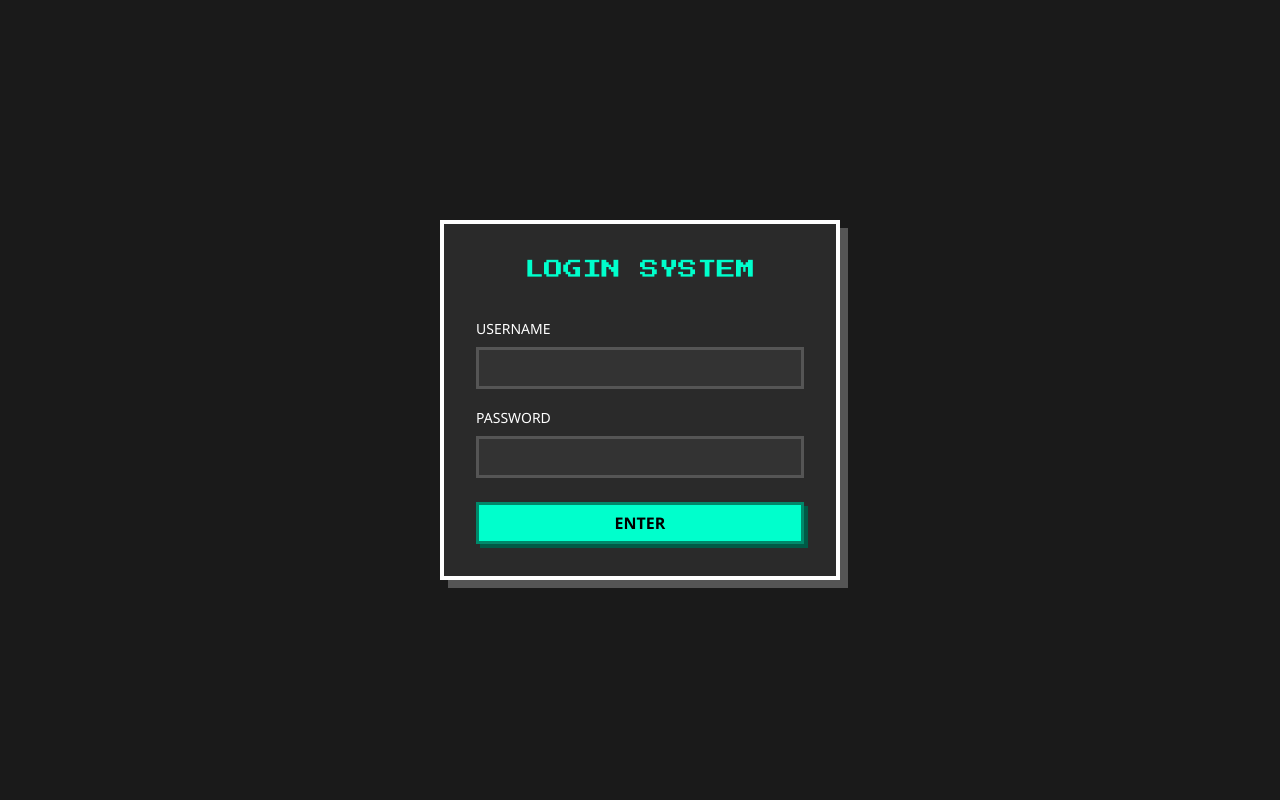
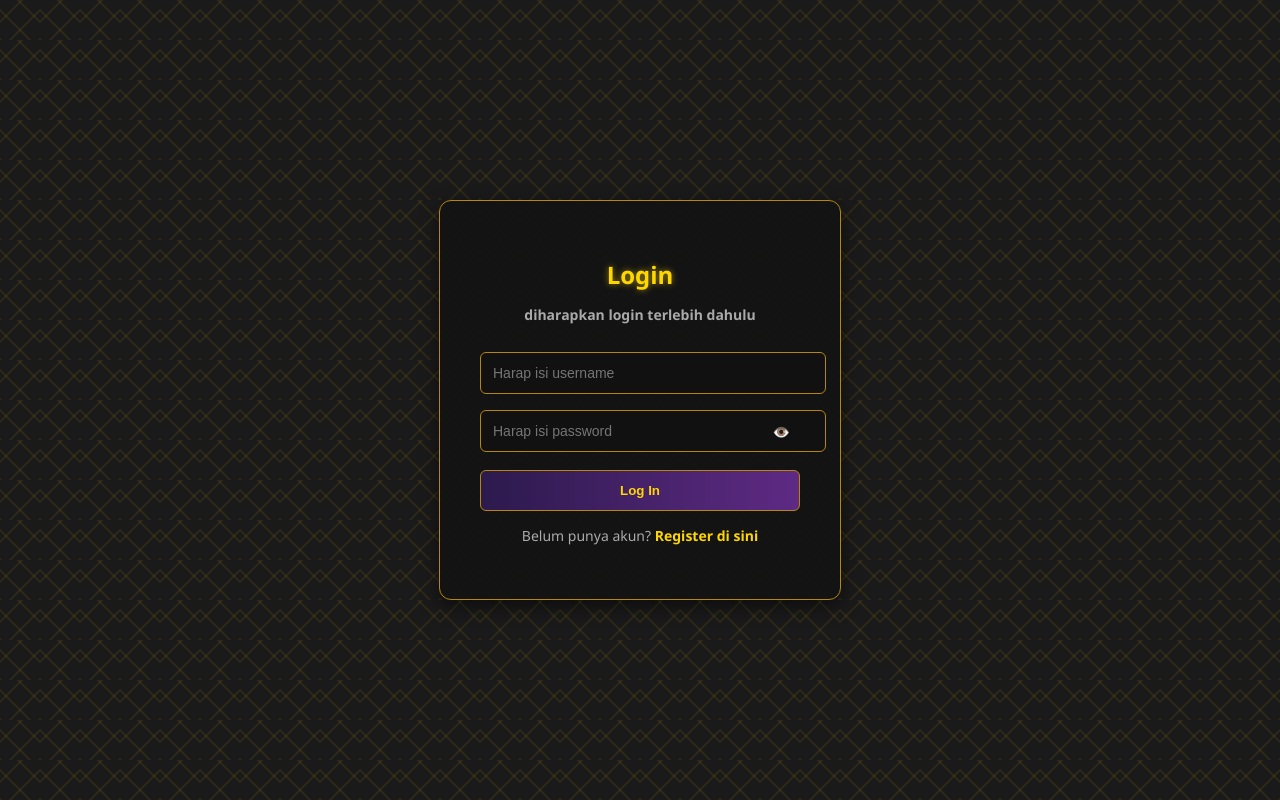
Before and after one commit to QinxxTzy/regi, a PHP site: page / in a window 1280 px wide. Run offline with PHP 8.4, Linux system fonts and the light colour scheme.

Commit message:
Update index.php

```diff
--- a/index.php
+++ b/index.php
@@ -1,115 +1,95 @@
-<?php
-include 'config.php';
-session_start();
-
-$error = "";
-if (isset($_POST['login'])) {
-    $username = mysqli_real_escape_string($conn, $_POST['username']);
-    $password = md5($_POST['password']);
-
-    $query = "SELECT * FROM users WHERE username='$username' AND password='$password'";
-    $result = mysqli_query($conn, $query);
-
-    if (mysqli_num_rows($result) == 1) {
-        $_SESSION['username'] = $username;
-        header("Location: dashboard.php");
-    } else {
-        $error = "Username atau Password salah!";
-    }
-}
-?>
-
 <!DOCTYPE html>
 <html lang="id">
 <head>
     <meta charset="UTF-8">
-    <meta name="viewport" content="width=device-width, initial-scale=1.0">
-    <title>Pixel Login | Modern</title>
-    <link href="https://cdn.jsdelivr.net/npm/bootstrap@5.3.0/dist/css/bootstrap.min.css" rel="stylesheet">
+    <title>Login Dengan PHP dan MySQL</title>
     <style>
-        @import url('https://fonts.googleapis.com/css2?family=Press+Start+2P&display=swap');
-
     body {
-            background-color: #1a1a1a;
-            color: #fff;
-            font-family: 'Segoe UI', Tahoma, Geneva, Verdana, sans-serif;
-            display: flex;
-            align-items: center;
-            justify-content: center;
-            height: 100vh;
+        margin: 0; padding: 0; font-family: 'Segoe UI', sans-serif;
+        background: #1a1a1a; color: #f5f5f5;
+        background-image:
+          repeating-linear-gradient(45deg, rgba(255,215,0,0.07) 0, rgba(255,215,0,0.07) 2px, transparent 2px, transparent 20px),
+          repeating-linear-gradient(-45deg, rgba(255,215,0,0.07) 0, rgba(255,215,0,0.07) 2px, transparent 2px, transparent 20px);
+        background-size: 40px 40px;
+        display: flex; justify-content: center; align-items: center; height: 100vh;
     }
-
-        .pixel-card {
-            background: #2a2a2a;
-            border: 4px solid #fff;
-            box-shadow: 8px 8px 0px #555;
-            padding: 2rem;
-            max-width: 400px;
-            width: 100%;
+    .login-container { display: flex; justify-content: center; align-items: center; width: 100%; }
+    .login-box {
+        background: rgba(20,20,20,0.95);
+        padding: 40px; border: 1px solid #b8860b; border-radius: 12px;
+        width: 320px; text-align: center; box-shadow: 0 6px 18px rgba(0,0,0,0.5);
     }
-
-        .pixel-title {
-            font-family: 'Press Start 2P', cursive;
-            font-size: 1.2rem;
-            text-align: center;
-            margin-bottom: 2rem;
-            color: #00ffcc;
+    .login-box h1 { font-size: 24px; color: #ffd700; margin-bottom: 10px; text-shadow: 0 0 6px rgba(255,215,0,0.6); }
+    .login-box h3 { font-size: 14px; color: #aaa; margin-bottom: 20px; }
+    .login-box input {
+        width: 100%; padding: 12px; margin: 8px 0;
+        border: 1px solid #b8860b; border-radius: 6px; background: #111; color: #ffd700; font-size: 14px;
     }
-
-        .form-control {
-            background: #333;
-            border: 3px solid #555;
-            border-radius: 0;
-            color: #fff;
+    .login-box button {
+        width: 100%; padding: 12px;
+        background: linear-gradient(90deg, #2c1a4d, #5e2a84);
+        border: 1px solid #b8860b; border-radius: 6px;
+        color: #ffd700; font-weight: bold; cursor: pointer; margin-top: 10px; transition: 0.3s;
     }
-
-        .form-control:focus {
-            background: #444;
-            border-color: #00ffcc;
-            box-shadow: none;
-            color: #fff;
+    .login-box button:hover { background: linear-gradient(90deg, #5e2a84, #2c1a4d); transform: scale(1.05); }
+    .error { color: #f44336; margin-bottom: 15px; font-size: 14px; font-weight: bold; }
+    .success {
+        background: #2ecc71; color: #fff; padding: 10px 20px; border-radius: 6px;
+        margin: 10px 0; font-size: 14px; font-weight: bold; text-align: center;
+        opacity: 0; transform: translateY(-15px); animation: fadeIn 0.6s forwards;
     }
-
-        .btn-pixel {
-            background: #00ffcc;
-            border: 3px solid #00886a;
-            border-radius: 0;
-            color: #000;
-            font-weight: bold;
-            box-shadow: 4px 4px 0px #005a46;
-            width: 100%;
-            transition: all 0.1s;
-        }
-
-        .btn-pixel:active {
-            transform: translate(2px, 2px);
-            box-shadow: 2px 2px 0px #005a46;
+    @keyframes fadeIn { to { opacity: 1; transform: translateY(0); } }
+    .password-wrapper { position: relative; }
+    .toggle-eye {
+        position: absolute; right: 10px; top: 50%; transform: translateY(-50%);
+        cursor: pointer; color: #ffd700; font-size: 14px;
     }
     </style>
 </head>
 <body>
+    <div class="login-container">
+        <div class="login-box">
+            <h1>Login</h1>
+            <h3>diharapkan login terlebih dahulu</h3>
 
-<div class="pixel-card">
-    <div class="pixel-title">LOGIN SYSTEM</div>
-
-    <?php if($error): ?>
-        <div class="alert alert-danger py-2" style="border-radius:0; font-size: 0.8rem;">
-            <?= $error ?>
-        </div>
+            <?php if (isset($_GET['error'])): ?>
+                <p class="error">⚠️ Username atau password salah, silakan coba lagi.</p>
+            <?php endif; ?>
+            <?php if (isset($_GET['logout']) && $_GET['logout'] == 'success'): ?>
+                <p class="success" id="logoutMsg">✅ Anda berhasil logout.</p>
             <?php endif; ?>
 
-    <form method="POST">
-        <div class="mb-3">
-            <label class="form-label small">USERNAME</label>
-            <input type="text" name="username" class="form-control" required>
-        </div>
-        <div class="mb-4">
-            <label class="form-label small">PASSWORD</label>
-            <input type="password" name="password" class="form-control" required>
-        </div>
-        <button type="submit" name="login" class="btn btn-pixel">ENTER</button>
-    </form>
+            <form action="login.php" method="post">
+                <input type="text" name="username" placeholder="Harap isi username" required>
+
+                <div class="password-wrapper">
+                    <input type="password" id="loginPassword" name="password" placeholder="Harap isi password" required>
+                    <span class="toggle-eye" onclick="togglePassword('loginPassword', this)">👁️</span>
                 </div>
 
+                <button type="submit" name="login">Log In</button>
+            </form>
+
+            <p style="margin-top:15px; font-size:14px; color:#aaa;">
+                Belum punya akun?
+                <a href="register.php" style="color:#ffd700; font-weight:bold; text-decoration:none;">
+                    Register di sini
+                </a>
+            </p>
+        </div>
+    </div>
+
+    <script>
+    function togglePassword(id, el) {
+        const input = document.getElementById(id);
+        if (input.type === "password") {
+            input.type = "text";
+            el.textContent = "🙈";
+        } else {
+            input.type = "password";
+            el.textContent = "👁️";
+        }
+    }
+    </script>
 </body>
 </html>
```
Lines whose indentation alone changed are shown as unchanged.
